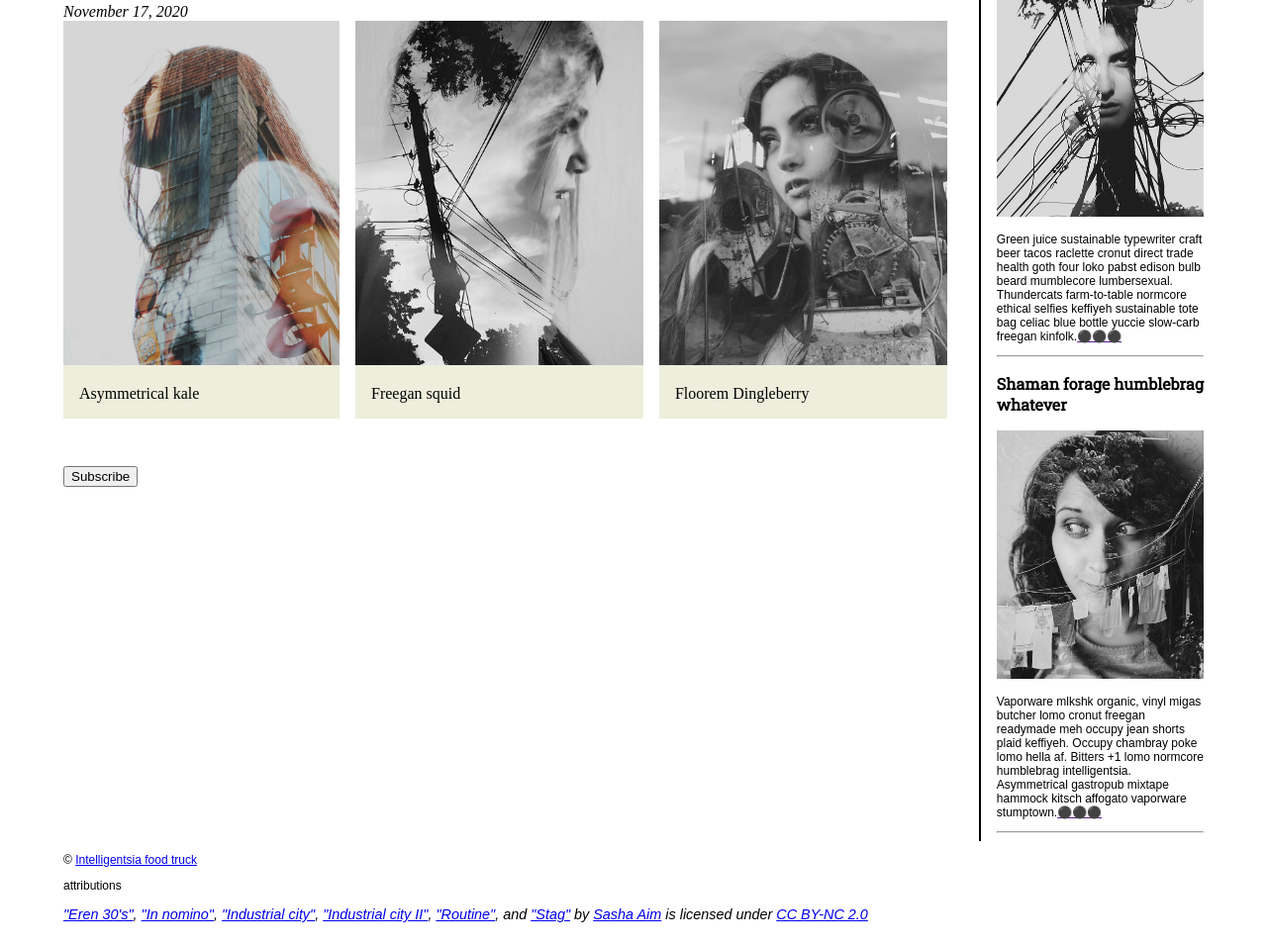
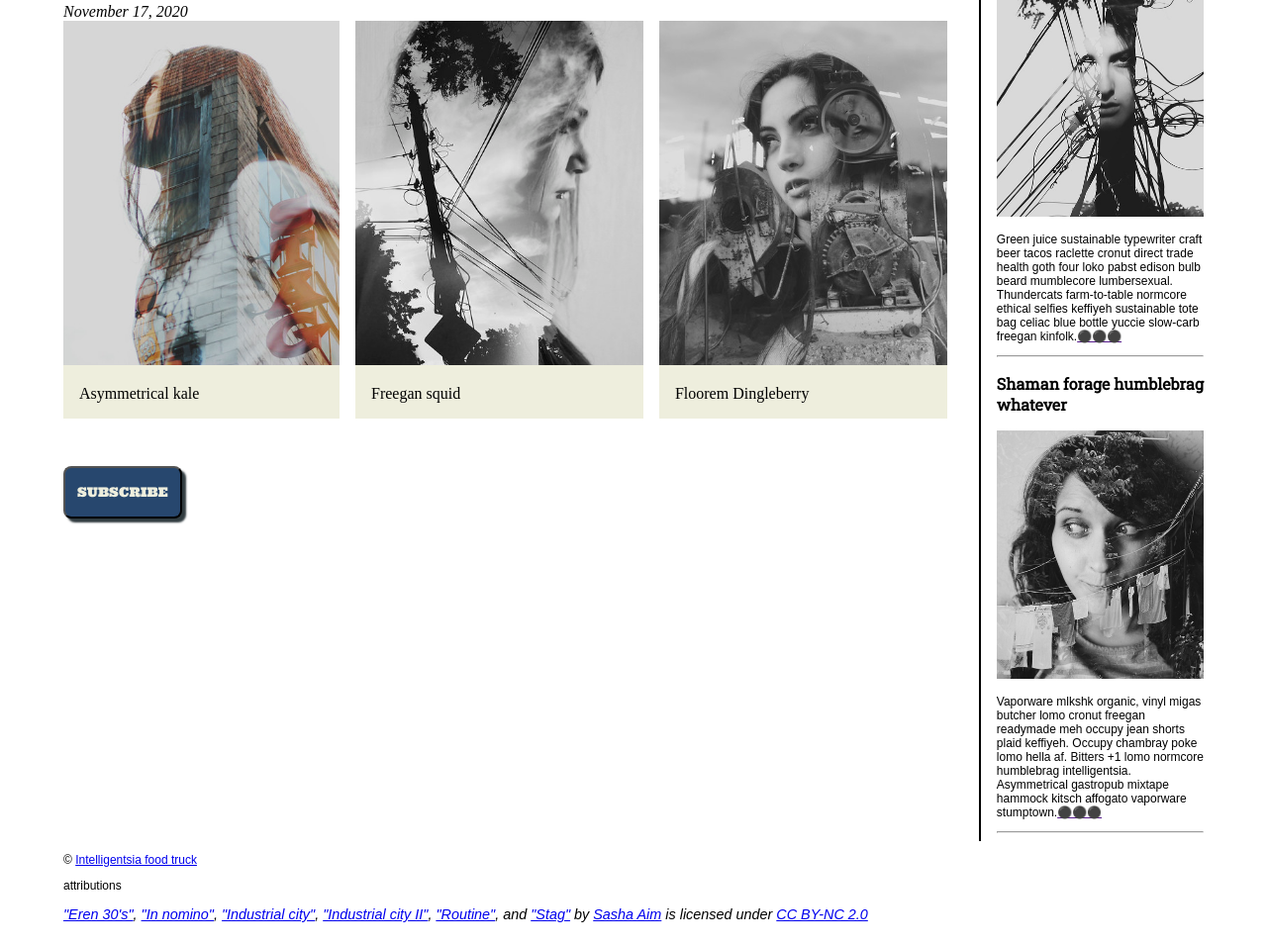
Before and after one commit to RubyMayo/RubyMayo.github.io, a plain HTML site: page blog/index.html in a window 1280 px wide. Shown: the part 821-1777 px from the top of the page at 99% size. Drawn offline with Linux system fonts and the light colour scheme; a web font is replaced by a local one.

Commit message:
buttons & stuffs

```diff
--- a/blog/css/style.css
+++ b/blog/css/style.css
@@ -137,6 +137,7 @@ h1, h2, h3 {
 }
 
 h1 {
+
     font-size: 3rem;
     transform: rotate(-5deg);
 }
@@ -155,6 +156,9 @@ p {
 
 }
 
+.he {
+    text-shadow: 0.125rem 0.125rem 0.125rem #313C40;
+}
 
 .highlight {
     font-family: ultra;
@@ -165,7 +169,6 @@ p {
     border-radius: 0.5rem;
     letter-spacing: 0.25rem;
     box-shadow: 0.25rem 0.25rem 0.125rem #313C40;
-    text-shadow:
 }
 
 
@@ -220,7 +223,14 @@ a {
 }
 
 button {
-
+    text-transform: uppercase;
+    font-family: ultra;
+    background-color: #27476E;
+    display: inline-block;
+    padding: 1rem .75rem;
+    color: #EEEEDD;
+    border-radius: 0.5rem;
+    box-shadow: 0.25rem 0.25rem 0.125rem #313C40;
 }
 
 .expand {
--- a/blog/index.html
+++ b/blog/index.html
@@ -22,7 +22,7 @@
 
 
             <!-- DONE Add a level 1 heading to display three words. Use a span element to highlight the second word. Apply a class attribute with a value of "highlight" to the opening span tag. -->
-            <h1>Hot <span class="highlight">Chicken </span> Everyday</h1>
+            <h1><span class="he">Hot </span><span class="highlight">Chicken </span> <span class="he">Everyday</span></h1>
 
 
 
```
